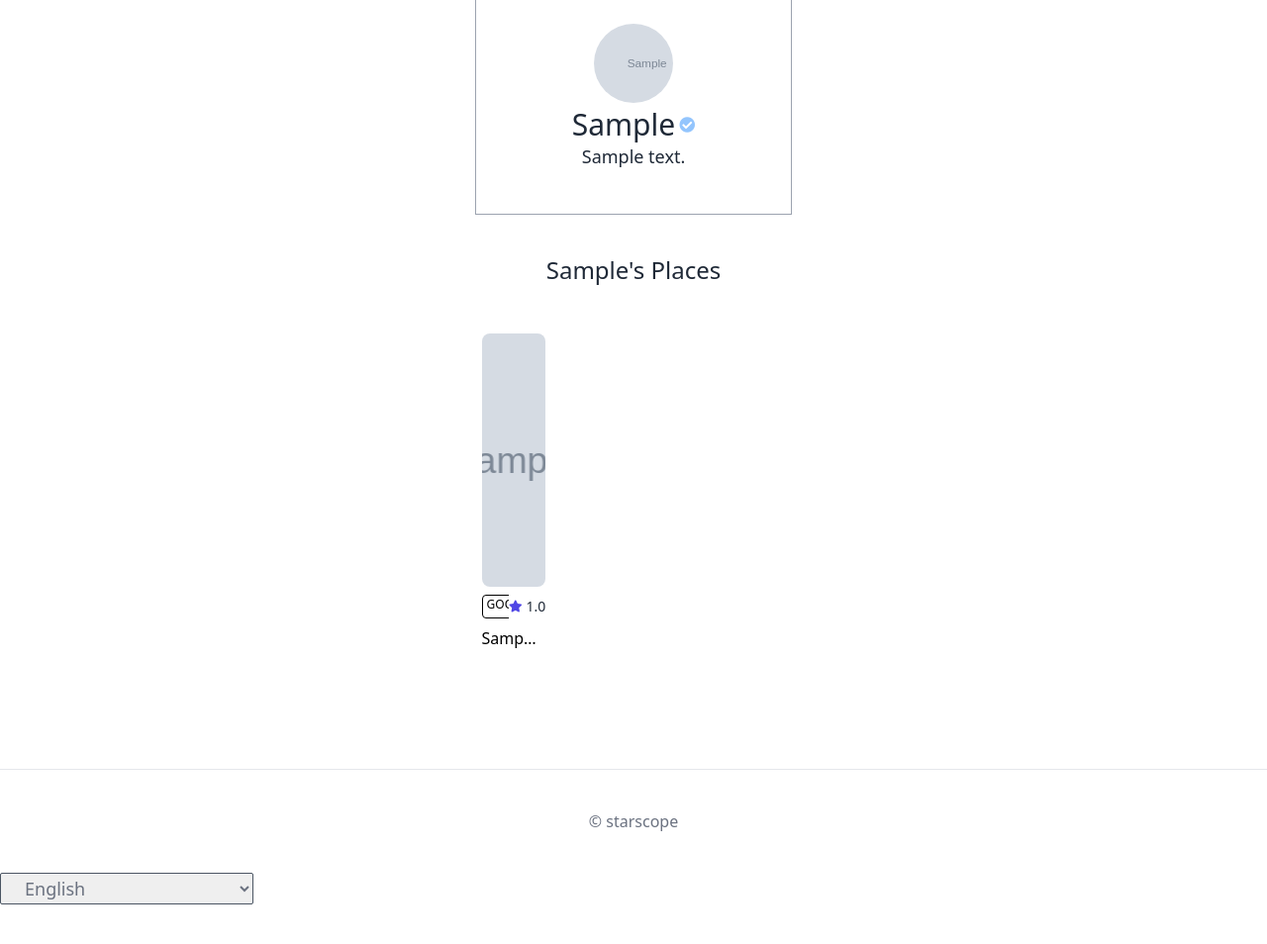
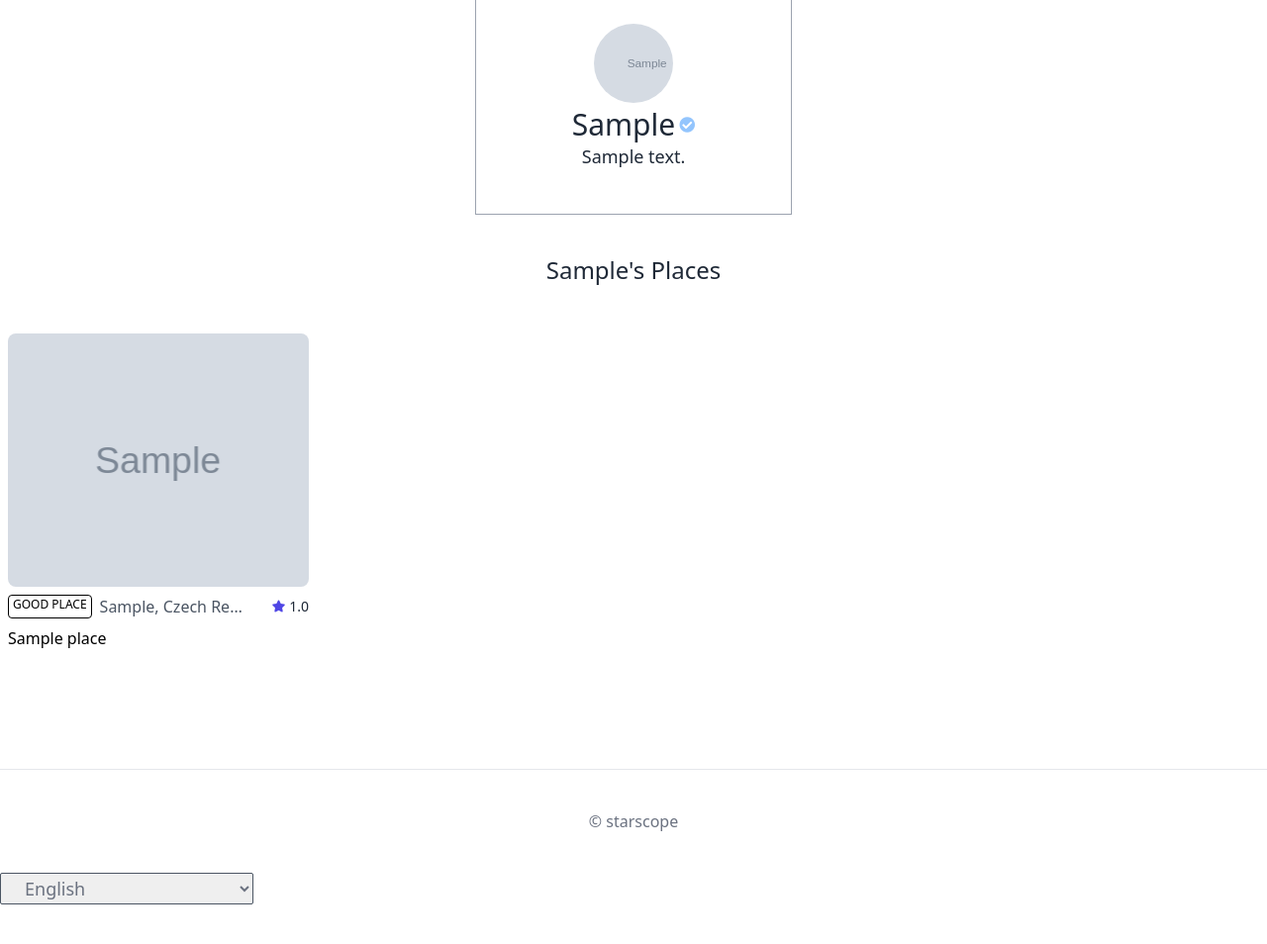
Before and after one commit to abel9851/starscope, a Django app: page /users/1/ in a window 1280 px wide. Shown: the part 97-1051 px from the top of the page at 99% size. Run offline with Django 3.2, Linux system fonts and the light colour scheme; tables that the repository leaves empty hold one stand-in row (values such as "Sample post"); grey boxes marked "Sample" are stand-in pictures; style sheets or scripts are compiled from the project's sources; some libraries are stand-ins or nearby versions.

Commit message:
fix user_detail place list image position

```diff
--- a/templates/users/user_detail.html
+++ b/templates/users/user_detail.html
@@ -24,11 +24,10 @@
         {% endif %}
 
     </div>
-
+    <h3 class="mb-12 text-2xl text-center">{{user_obj.first_name}}'s Places</h3>
     {% if user_obj.places.all.count > 0 %}
-        <div class="container flex mx-auto pb-10 flex-col items-center">
-            <h3 class="mb-12 text-2xl">{{user_obj.first_name}}'s Places</h3>
-            <div class="flex flex-wrap -mx-40 mb-10">
+        <div class="container mx-auto pb-10">
+            <div class="flex flex-wrap mb-10">
                 {% for place in user_obj.places.all %}
                 {% include 'mixins/place_card.html' with place=place %}
                 {% endfor %}
```
